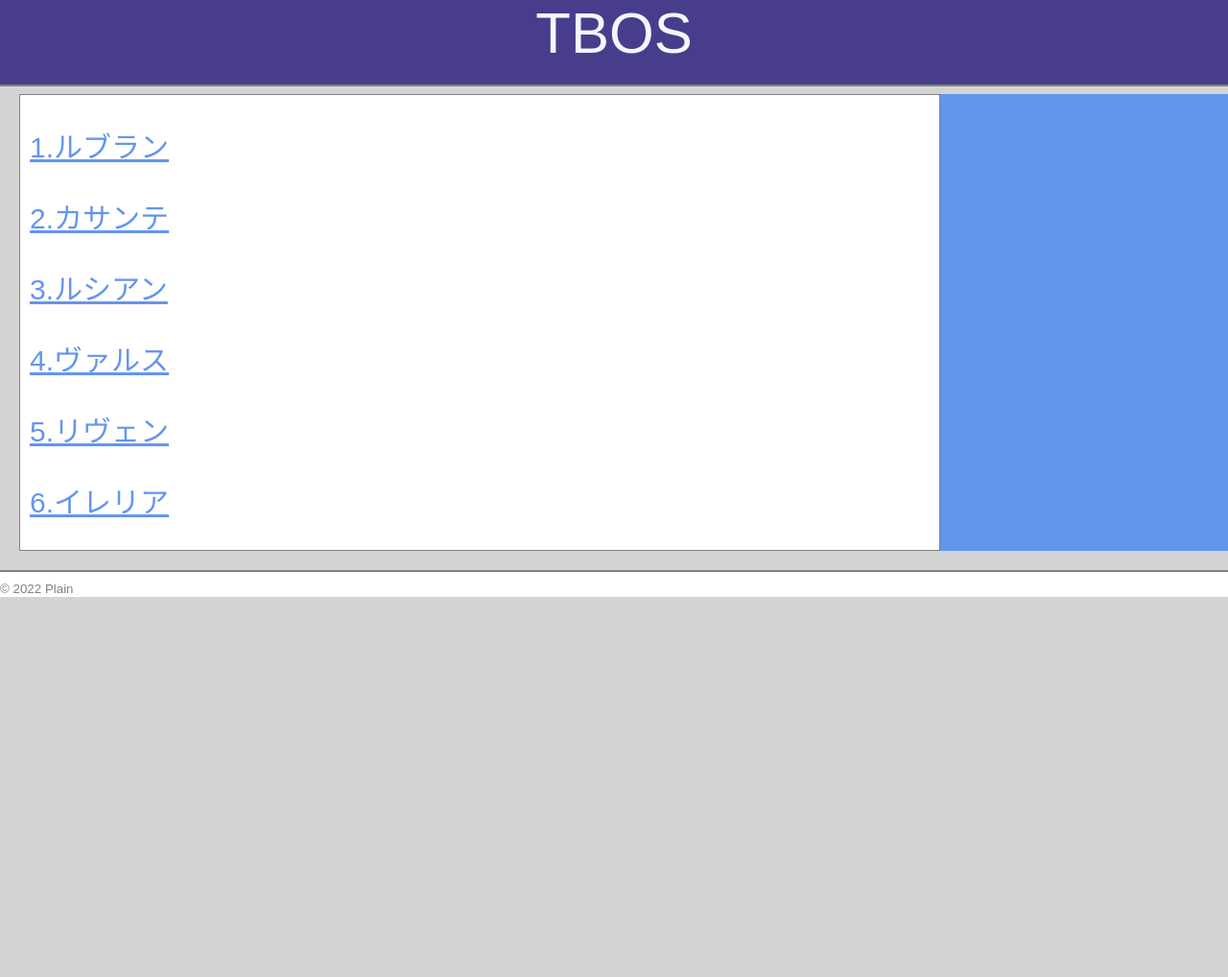
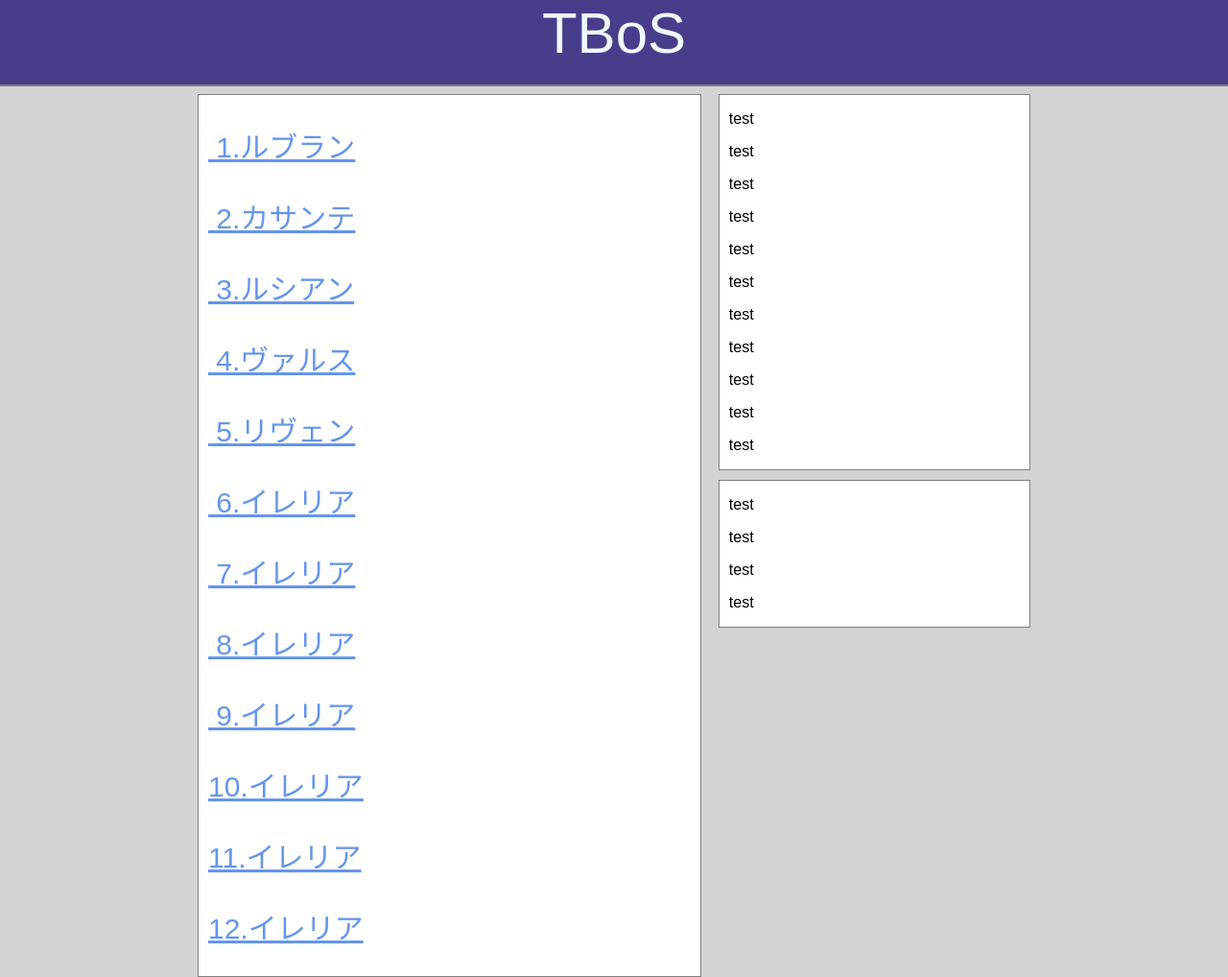
Before and after one commit to IK-20211125/TBoS, a plain HTML site: page index.html in a window 1280 px wide. Shown: the top 1018 px of the page at 96% size. Before the commit the page ends 800 px from the top, so only its background shows below. Drawn offline with Linux system fonts and the light colour scheme.

Commit message:
Changed div in html.(221121) by石原

```diff
--- a/css/default.css
+++ b/css/default.css
@@ -25,51 +25,74 @@ header {
 }
 
 main {
-    width: 100%;
     margin: 20px;
     margin-top: 0;
 }
 
 .main_parents {
-    display: table;
-    width: 100%;
+    display:flex;
+    width: 70%;
+    margin-left: 15%;
+    margin-right: 15%;
 }
 
 .TBoS_trends {
-    border:1px solid gray;
+    border: 1px solid gray;
     background-color: white;
     padding-left: 10px;
-    display: table-cell;
-    width: 75%;
+    width: 60%;
+    margin-right: 2%;
 }
 
 .others {
-    display: table-cell;
-    background-color: cornflowerblue;
-    width: 25%;
+    /* border: 1px solid gray; */
+    background-color: lightgray;
+    width: 38%;
+}
+
+.only_twitter{
+    border: 1px solid gray;
+    background-color: white;
+    padding-left: 10px;
+
+}
+
+.only_google{
+    border: 1px solid gray;
+    background-color: white;
+    padding-left: 10px;
+    margin-top:10px;
 }
 
 .trend {
     text-decoration: underline;
     color: cornflowerblue;
-    font-size: 20px;
-}
-
-
-@media screen and (min-width:600px) {
-
-    .trend {
-        font-size: 25px;
-    }
-}
-
-@media screen and (min-width:1025px) {
-    .trend {
-        font-size: 30px;
-    }
+    font-size: 30px;
 }
 
 footer {
     background-color: white;
     color: gray;
 }
+
+/* スマホ用のレイアウト */
+@media screen and (max-width: 767px) {
+
+    .header_inner {
+        height: 80px;
+    }
+
+    main {
+        margin: 0px;
+    }
+
+    .main_parents {
+        width: 100%;
+        margin-left: 0%;
+        margin-right: 0%;
+    }
+
+    .trend {
+        font-size: 20px;
+    }
+}
--- a/index.html
+++ b/index.html
@@ -15,7 +15,7 @@
         <div class="header_inner">
 
             <p class="title">
-                TBOS
+                TBoS
             </p>
 
         </div>
@@ -28,21 +28,55 @@
 
             <div class="TBoS_trends">
 
-                <P class="trend">1.ルブラン</P>
+                <P class="trend">&nbsp;1.ルブラン</P>
 
-                <p class="trend">2.カサンテ</p>
+                <p class="trend">&nbsp;2.カサンテ</p>
 
-                <p class="trend">3.ルシアン</p>
+                <p class="trend">&nbsp;3.ルシアン</p>
 
-                <p class="trend">4.ヴァルス</p>
+                <p class="trend">&nbsp;4.ヴァルス</p>
 
-                <p class="trend">5.リヴェン</p>
+                <p class="trend">&nbsp;5.リヴェン</p>
 
-                <p class="trend">6.イレリア</p>
+                <p class="trend">&nbsp;6.イレリア</p>
+
+                <p class="trend">&nbsp;7.イレリア</p>
+
+                <p class="trend">&nbsp;8.イレリア</p>
+
+                <p class="trend">&nbsp;9.イレリア</p>
+
+                <p class="trend">10.イレリア</p>
+
+                <p class="trend">11.イレリア</p>
+
+                <p class="trend">12.イレリア</p>
 
             </div>
 
             <div class = "others">
+
+                <div class="only_twitter">
+                    <p>test</p>
+                    <p>test</p>
+                    <p>test</p>
+                    <p>test</p>
+                    <p>test</p>
+                    <p>test</p>
+                    <p>test</p>
+                    <p>test</p>
+                    <p>test</p>
+                    <p>test</p>
+                    <p>test</p>
+
+                </div>
+                <div class="only_google">
+                    <p>test</p>
+                    <p>test</p>
+                    <p>test</p>
+                    <p>test</p>
+
+                </div>
             </div>
 
         </div>
```
